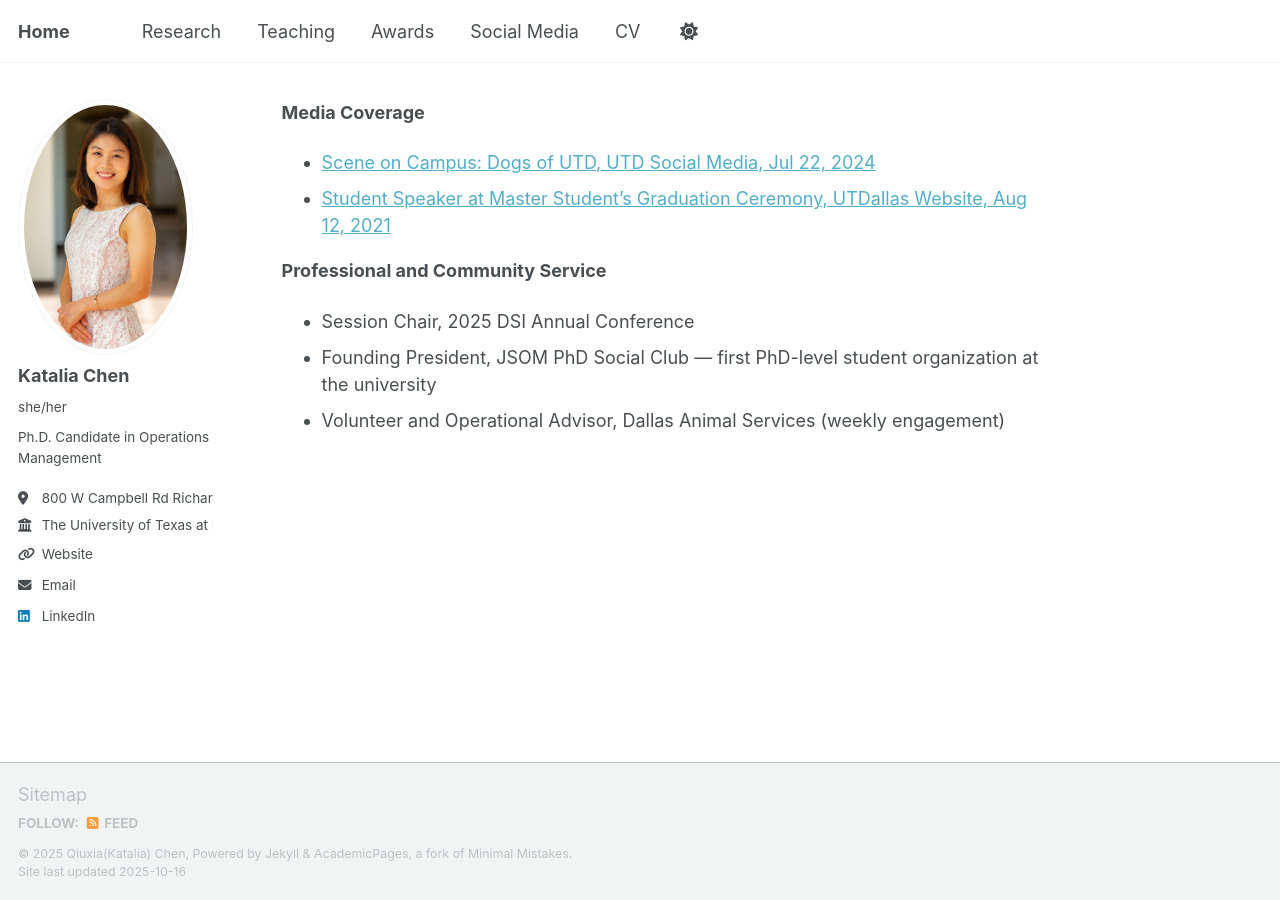
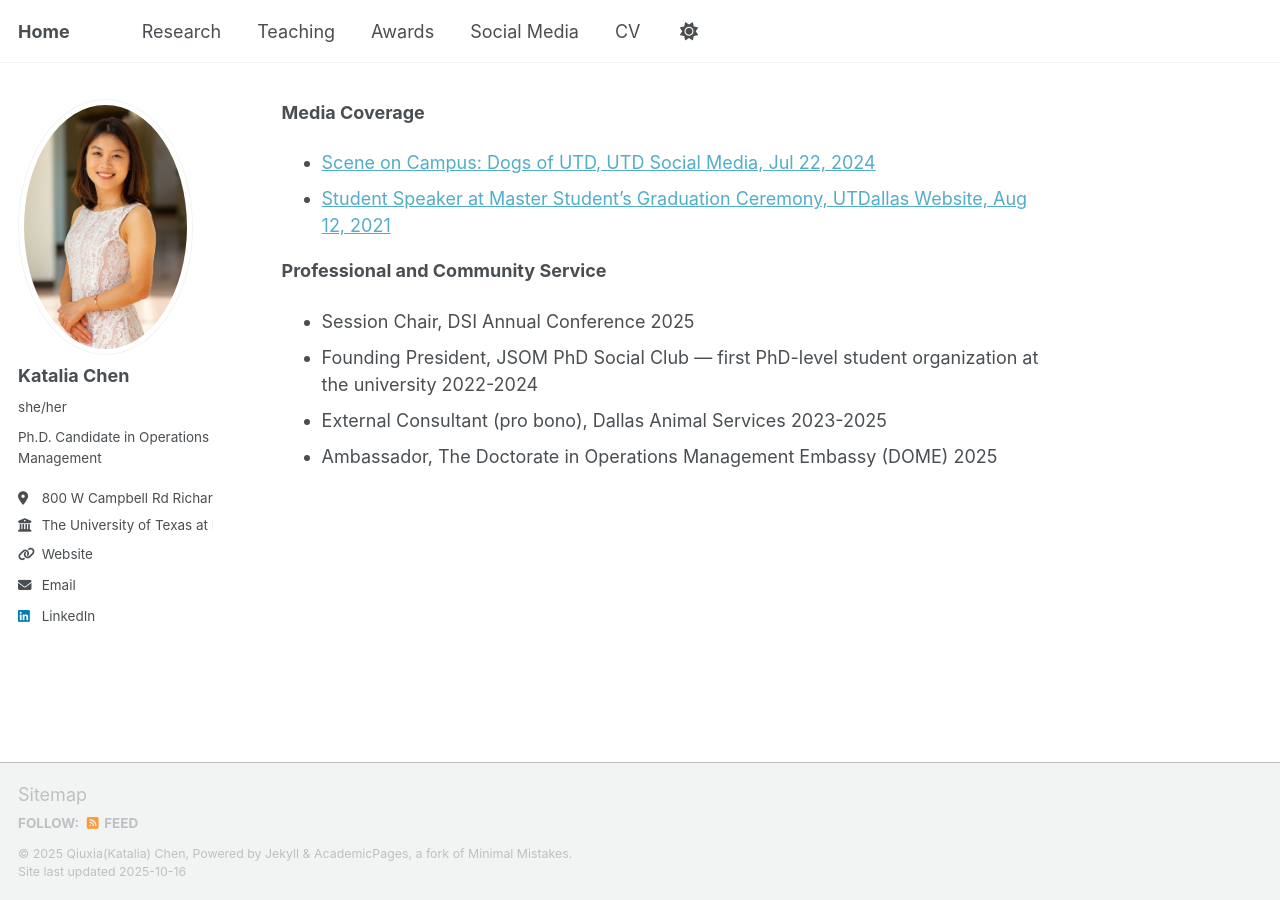
Before and after one commit to qxc2/kataliachen, a Jekyll site: the page built from _social/social.md, in a window 1280 px wide. Built offline with Jekyll 4.4.1, drawn with Linux system fonts in a browser that asks for light colours; a script that is not in the unit is left out.

Commit message:
Update professional and community service details

```diff
--- a/_social/social.md
+++ b/_social/social.md
@@ -8,6 +8,7 @@ permalink: /social/
  - [Student Speaker at Master Student’s Graduation Ceremony, UTDallas Website, Aug 12, 2021](https://graduation.utdallas.edu/student-speeches/spring-2021-graduation/katalia-qiuxia-chen/)
 
 **Professional and Community Service**
- - Session Chair, 2025 DSI Annual Conference
- - Founding President, JSOM PhD Social Club — first PhD-level student organization at the university
- - Volunteer and Operational Advisor, Dallas Animal Services (weekly engagement)
+ - Session Chair, DSI Annual Conference                                                               2025
+ - Founding President, JSOM PhD Social Club — first PhD-level student organization at the university  2022-2024
+ - External Consultant (pro bono), Dallas Animal Services                                             2023-2025
+ - Ambassador, The Doctorate in Operations Management Embassy (DOME)                                  2025
```
